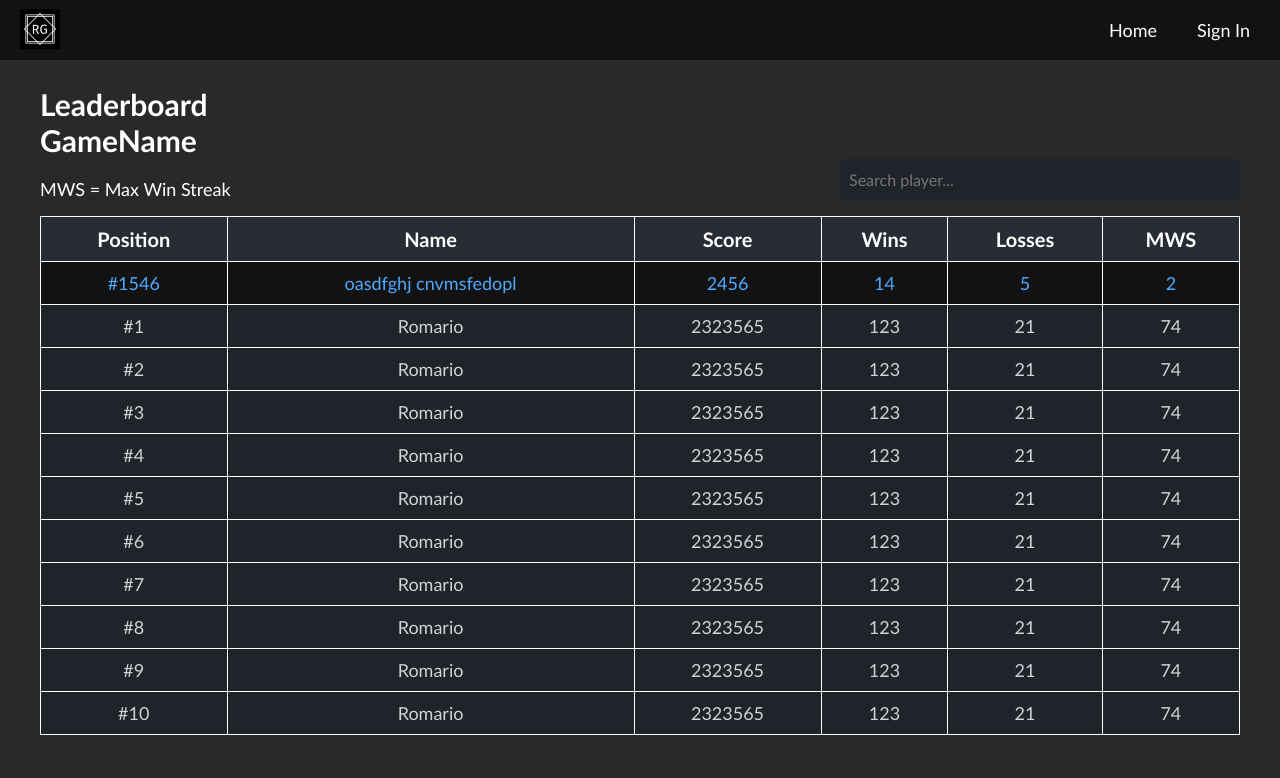
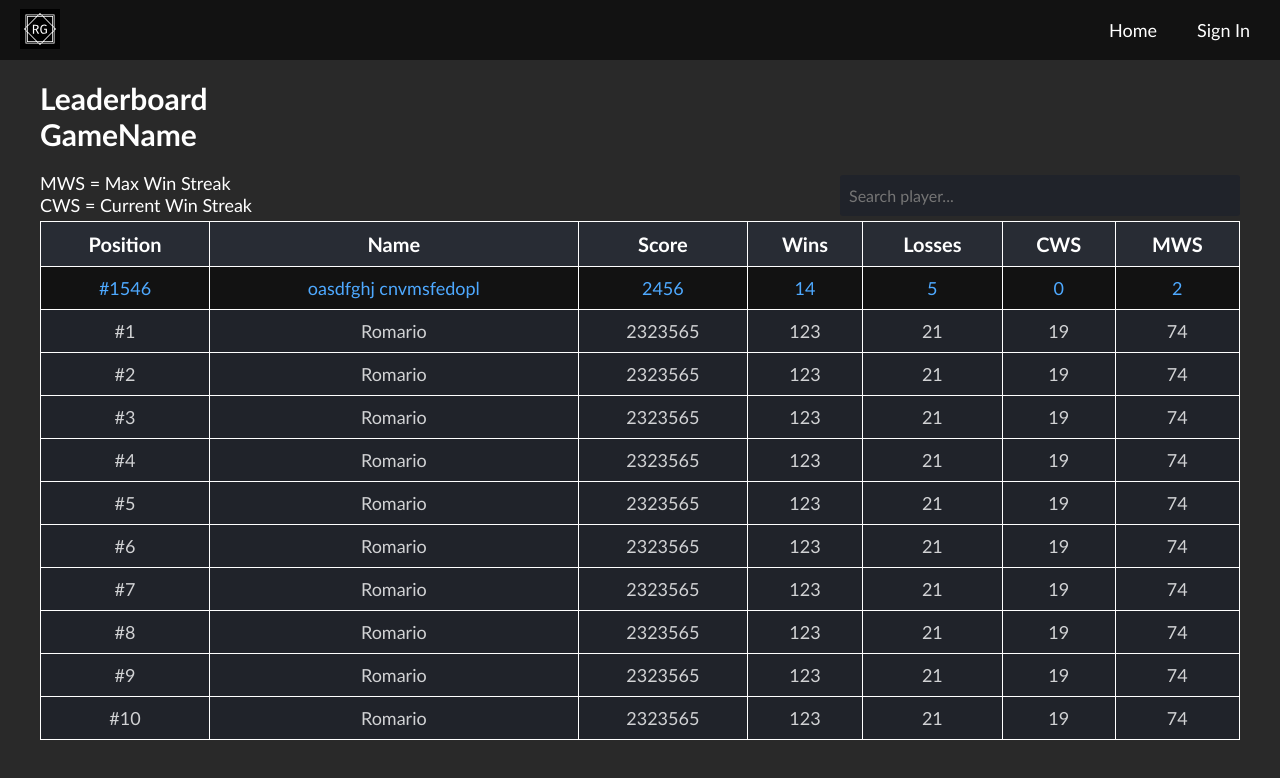
Before and after one commit to Romario-Negreiros/RetroGames, a Next.js app: page /games/space-shooter/leaderboard in a window 1280 px wide. Shown: the top 778 px of the page. Built offline with nearby package versions, Linux system fonts and the light colour scheme; no server answers.

Commit message:
feat: add currentWinStreak to leaderboard table data

```diff
--- a/src/pages/games/[gameName]/leaderboard/index.tsx
+++ b/src/pages/games/[gameName]/leaderboard/index.tsx
@@ -11,6 +11,7 @@ const users = [
     score: 2323565,
     wins: 123,
     losses: 21,
+    currentWinStreak: 19,
     maxWinStreak: 74
   },
   {
@@ -19,6 +20,7 @@ const users = [
     score: 2323565,
     wins: 123,
     losses: 21,
+    currentWinStreak: 19,
     maxWinStreak: 74
   },
   {
@@ -27,6 +29,7 @@ const users = [
     score: 2323565,
     wins: 123,
     losses: 21,
+    currentWinStreak: 19,
     maxWinStreak: 74
   },
   {
@@ -35,6 +38,7 @@ const users = [
     score: 2323565,
     wins: 123,
     losses: 21,
+    currentWinStreak: 19,
     maxWinStreak: 74
   },
   {
@@ -43,6 +47,7 @@ const users = [
     score: 2323565,
     wins: 123,
     losses: 21,
+    currentWinStreak: 19,
     maxWinStreak: 74
   },
   {
@@ -51,6 +56,7 @@ const users = [
     score: 2323565,
     wins: 123,
     losses: 21,
+    currentWinStreak: 19,
     maxWinStreak: 74
   },
   {
@@ -59,6 +65,7 @@ const users = [
     score: 2323565,
     wins: 123,
     losses: 21,
+    currentWinStreak: 19,
     maxWinStreak: 74
   },
   {
@@ -67,6 +74,7 @@ const users = [
     score: 2323565,
     wins: 123,
     losses: 21,
+    currentWinStreak: 19,
     maxWinStreak: 74
   },
   {
@@ -75,6 +83,7 @@ const users = [
     score: 2323565,
     wins: 123,
     losses: 21,
+    currentWinStreak: 19,
     maxWinStreak: 74
   },
   {
@@ -83,6 +92,7 @@ const users = [
     score: 2323565,
     wins: 123,
     losses: 21,
+    currentWinStreak: 19,
     maxWinStreak: 74
   }
 ]
@@ -96,6 +106,7 @@ const Leaderboard: NextPage = () => {
             Leaderboard <br /> GameName
           </h1>
           <p>MWS = Max Win Streak</p>
+          <p>CWS = Current Win Streak </p>
         </div>
         <div className={styles.input_container}>
           <input type="search" placeholder="Search player..." className="input" />
@@ -110,6 +121,7 @@ const Leaderboard: NextPage = () => {
               <th>Score</th>
               <th>Wins</th>
               <th>Losses</th>
+              <th>CWS</th>
               <th>MWS</th>
             </tr>
           </thead>
@@ -124,6 +136,7 @@ const Leaderboard: NextPage = () => {
               <td>2456</td>
               <td>14</td>
               <td>5</td>
+              <td>0</td>
               <td>2</td>
             </tr>
             {users.map(data => (
@@ -137,6 +150,7 @@ const Leaderboard: NextPage = () => {
                 <td>{data.score}</td>
                 <td>{data.wins}</td>
                 <td>{data.losses}</td>
+                <td>{data.currentWinStreak}</td>
                 <td>{data.maxWinStreak}</td>
               </tr>
             ))}
```
